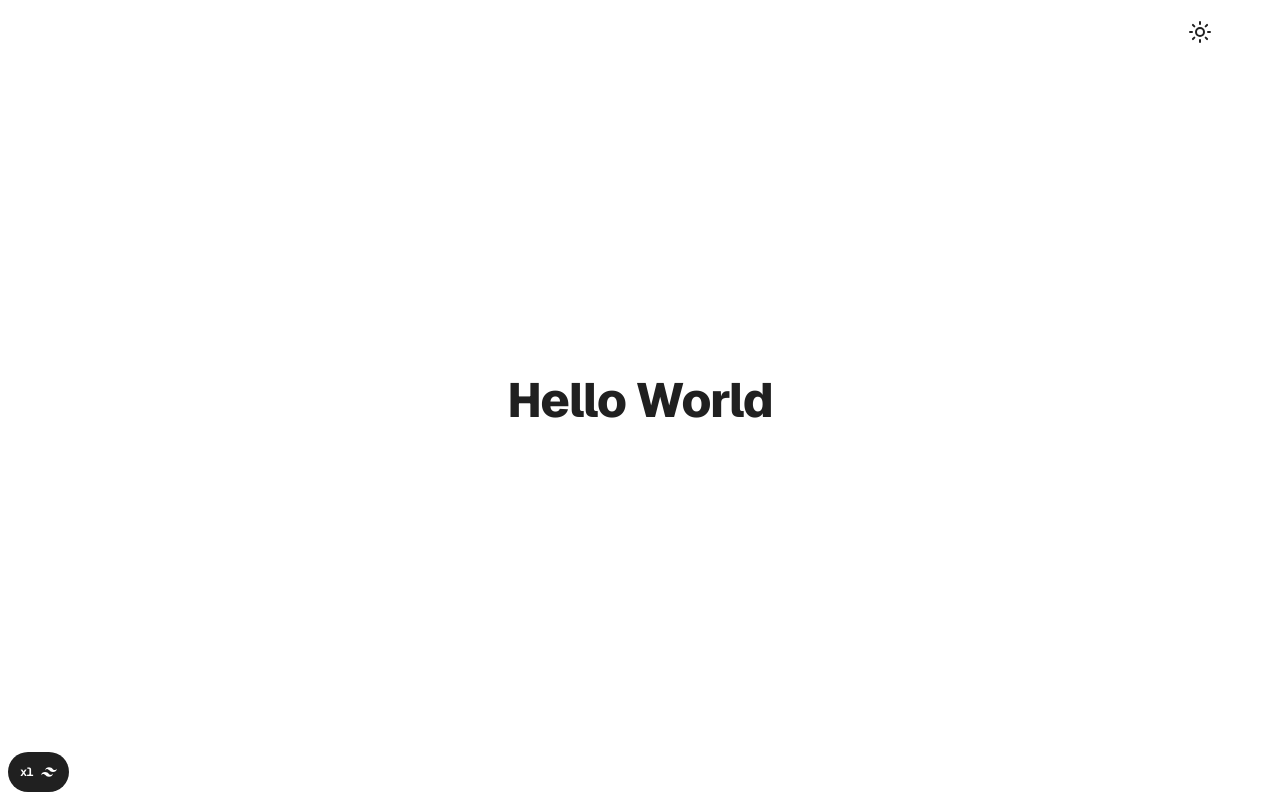
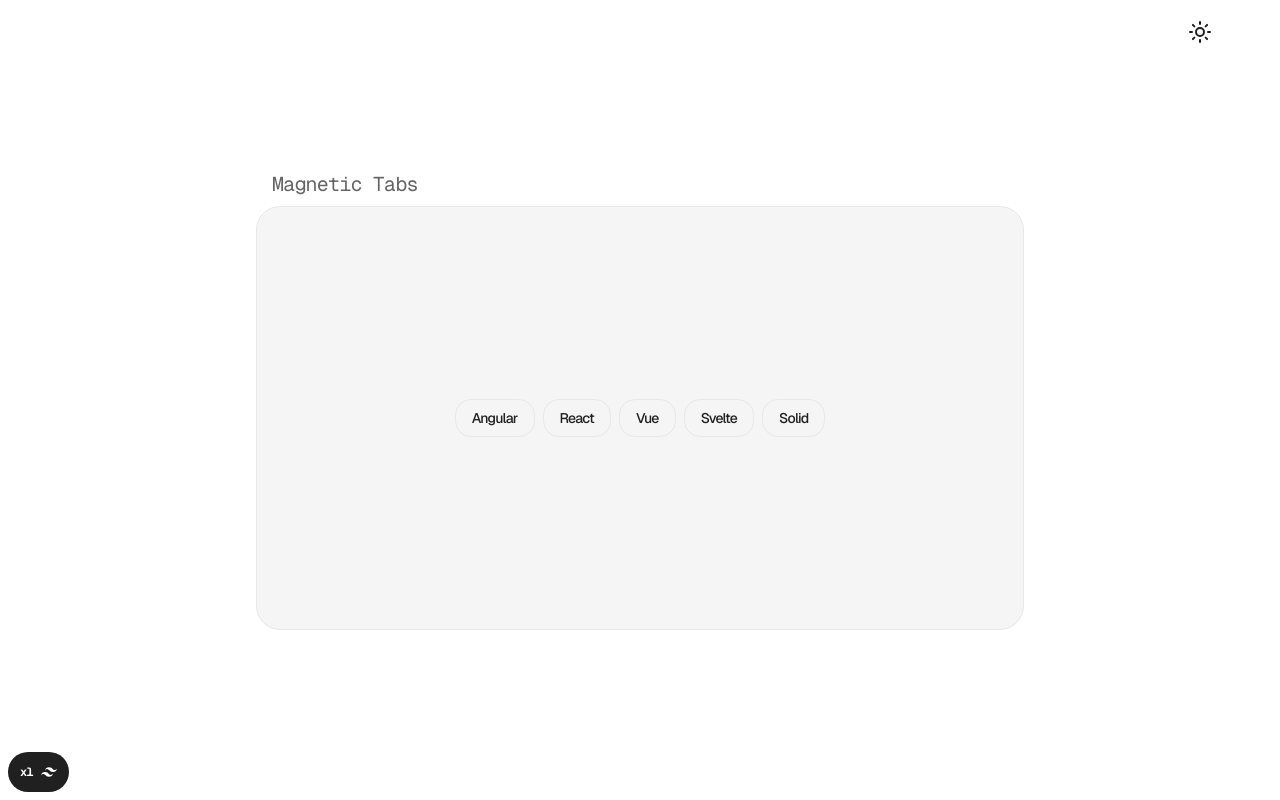
Before and after one commit to whyleonardo/ui-crafts, a Next.js app: page / in a window 1280 px wide. Built offline with nearby package versions, Linux system fonts and the light colour scheme; no server answers; what fluid-tailwind would draw is missing.

Commit message:
feat: create magnetic tabs

```diff
--- a/src/app/layout.tsx
+++ b/src/app/layout.tsx
@@ -34,7 +34,14 @@
   return (
     <html lang="en" suppressHydrationWarning>
       <head />
-      <body className={cn("min-h-screen", fontSans, fontMono, fontCalSans)}>
+      <body
+        className={cn(
+          "container min-h-screen",
+          fontSans,
+          fontMono,
+          fontCalSans
+        )}
+      >
         <ThemeProvider attribute="class" defaultTheme="system" enableSystem>
           {children}
         </ThemeProvider>
--- a/src/app/page.tsx
+++ b/src/app/page.tsx
@@ -1,15 +1,18 @@
+import { ComponentContainer } from "@/components/component-container"
+import { MagneticTabs } from "@/components/crafts/magnetic-tabs"
 import { ThemeToggle } from "@/components/theme-toggle"
-import { Typography } from "@/components/ui/typography"
 
 export default function IndexPage() {
   return (
     <div className="grid h-dvh place-items-center">
-      <main className="flex flex-col items-center gap-2 text-xl">
-        <div className="absolute right-16 top-4">
-          <ThemeToggle />
-        </div>
+      <div className="absolute right-16 top-4">
+        <ThemeToggle />
+      </div>
 
-        <Typography.H1>Hello World</Typography.H1>
+      <main className="flex w-full flex-col items-center gap-2 text-xl">
+        <ComponentContainer componentLabel={"Magnetic Tabs"}>
+          <MagneticTabs />
+        </ComponentContainer>
       </main>
     </div>
   )
--- /dev/null
+++ b/src/components/component-container.tsx
@@ -0,0 +1,22 @@
+import type { ReactNode } from "react"
+
+interface ComponentContainerProps {
+  children: ReactNode
+  componentLabel: string
+}
+
+export const ComponentContainer = ({
+  children,
+  componentLabel
+}: ComponentContainerProps) => {
+  return (
+    <div className="flex h-72 w-full flex-col gap-2 sm:h-[350px] md:h-[460px] md:max-w-3xl">
+      <span className="pl-4 font-mono text-muted-foreground ~sm/md:~text-xl/2xl">
+        {componentLabel}
+      </span>
+      <div className="flex h-full items-center justify-center rounded-3xl border bg-neutral-100 shadow-[inset_0px_0px_1px_0_rgb(255_255_255/0.025)] dark:bg-neutral-900">
+        {children}
+      </div>
+    </div>
+  )
+}
--- /dev/null
+++ b/src/components/crafts/magnetic-tabs/index.tsx
@@ -0,0 +1,31 @@
+"use client"
+
+import { useState } from "react"
+
+export const TABS = ["Angular", "React", "Vue", "Svelte", "Solid"]
+
+export const MagneticTabs = () => {
+  return (
+    <div className="flex">
+      {TABS.map((tab) => (
+        <Tab key={tab} label={tab} />
+      ))}
+    </div>
+  )
+}
+
+const Tab = ({ label }: { label: string }) => {
+  const [selected, setSelected] = useState(false)
+
+  return (
+    <button
+      type="button"
+      id="tab-filter"
+      onClick={() => setSelected((state) => !state)}
+      data-selected={selected}
+      className="relative size-fit rounded-2xl border px-4 py-2 text-sm font-medium transition-all duration-75"
+    >
+      {label}
+    </button>
+  )
+}
--- a/src/styles/global.css
+++ b/src/styles/global.css
@@ -151,4 +151,16 @@
 
     --ring: 0 0% 93.33%;
   }
+
+  #tab-filter + #tab-filter {
+    @apply ml-2;
+  }
+
+  #tab-filter[data-selected="true"] {
+    @apply z-[1] border border-neutral-300 bg-neutral-200 dark:border-neutral-700 dark:bg-neutral-800;
+  }
+
+  #tab-filter[data-selected="true"] + #tab-filter[data-selected="true"] {
+    @apply z-0 ml-[-16px] rounded-l-none border-l-0 border-neutral-300 bg-neutral-300 pl-7 dark:border-neutral-600 dark:bg-neutral-700;
+  }
 }
```
